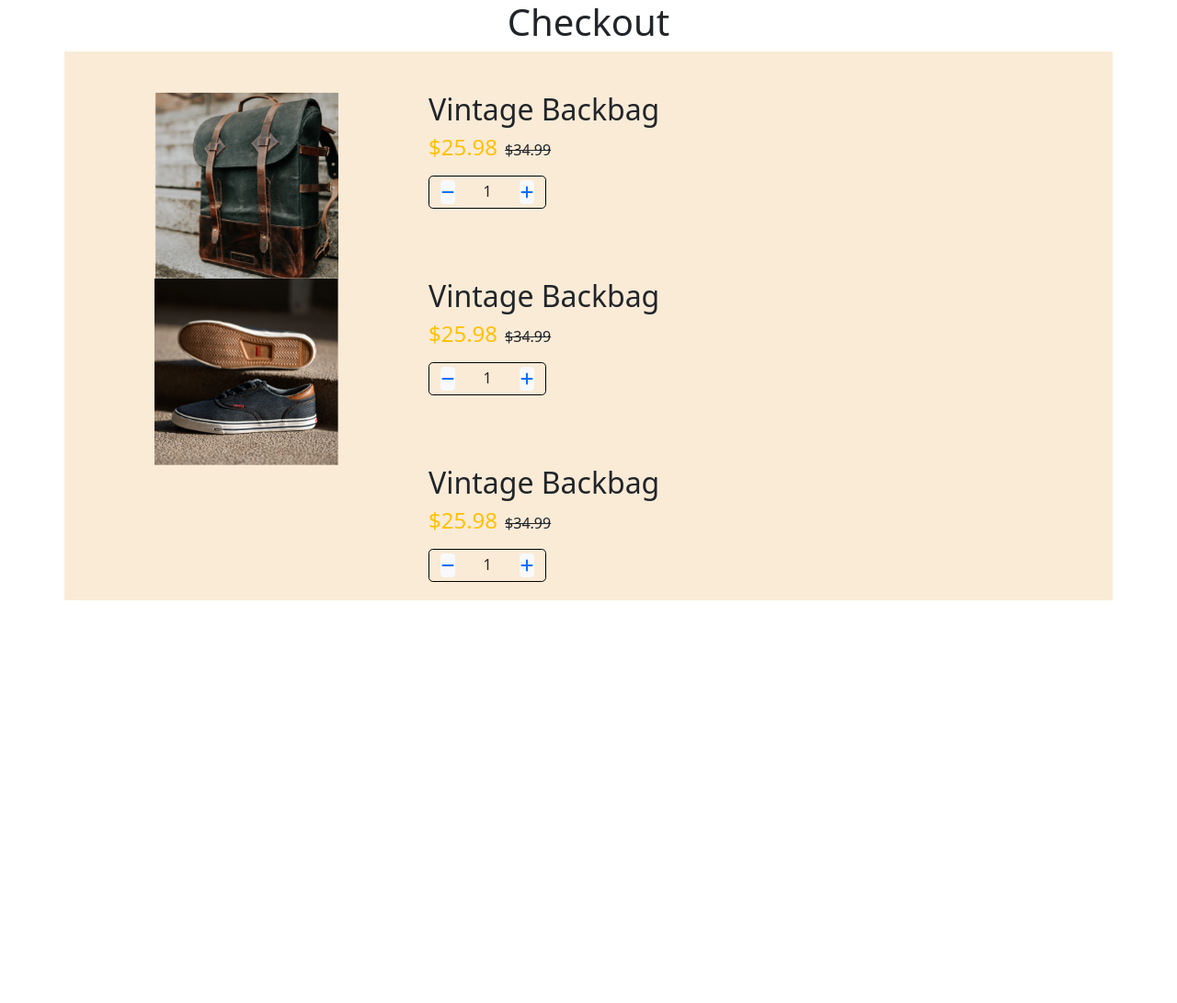
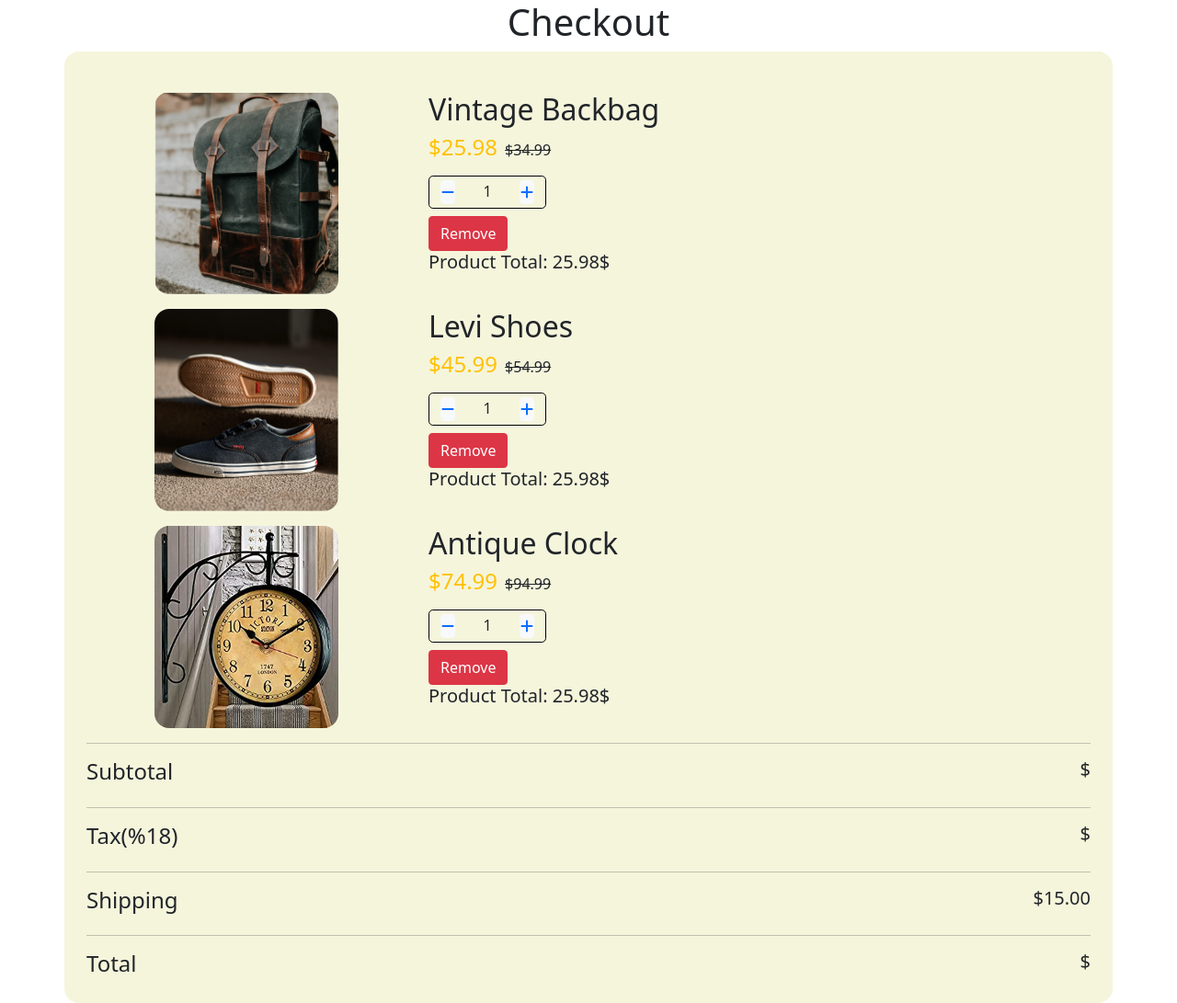
Before and after one commit to guneysrhat/Checkout-Page, a plain HTML site: page index.html in a window 1280 px wide. Shown: the whole page at 92% size. Before the commit the page ends 800 px from the top, so only its background shows below. Drawn offline with nearby package versions, Linux system fonts and the light colour scheme.

Commit message:
html_css_done

```diff
--- a/index.html
+++ b/index.html
@@ -20,9 +20,9 @@
     </headder>
     <main class="container">
         <section class="container mt-4">
-            <div class="row">
+            <div class="row mb-3">
                 <div class="col-4">
-                    <img  src="img/photo1.png" alt="" width="200px" >
+                    <img  src="img/photo1.png" alt="" width="200px" height="220px" >
                 </div>
                 <div class="col-4 text-start">
                     <h2>Vintage Backbag</h2>
@@ -32,39 +32,82 @@
                         <span id="count1">1</span>
                         <a class="border border-light bg-light me-2 rounded-2" href=""><i class="fa-solid fa-plus"></i></a>
                     </div>
-                </div>
-
-            </div>
-            <div class="row">
-                <div class="col-4">
-                    <img  src="img/photo2.png" alt="" width="200px" >
-                </div>
-                <div class="col-4 text-start">
-                    <h2>Vintage Backbag</h2>
-                    <p><span class="h4 text-warning">$25.98</span><span class="text-decoration-line-through p-2">$34.99</span></p>
-                    <div class="count p-1 rounded-3" >
-                        <a class="border border-light bg-light ms-2 rounded-2" href=""><i class="fa-solid fa-minus"></i></a>
-                        <span id="count1">1</span>
-                        <a class="border border-light bg-light me-2 rounded-2" href=""><i class="fa-solid fa-plus"></i></a>
+                    <div id="remove1" class="mt-2">
+                        <button class="btn btn-danger ">Remove</button>
+                    </div>
+                    <div id="pTotal1">
+                        <h5>Product Total: <span>25.98$</span></h5>
                     </div>
                 </div>
 
             </div>
-            <div class="row">
+            <div class="row mb-3">
                 <div class="col-4">
-                    <img  src="img/photo3.png" alt="" width="200px" >
+                    <img  src="img/photo2.png" alt="" width="200px" height="220px" >
                 </div>
                 <div class="col-4 text-start">
-                    <h2>Vintage Backbag</h2>
-                    <p><span class="h4 text-warning">$25.98</span><span class="text-decoration-line-through p-2">$34.99</span></p>
+                    <h2>Levi Shoes</h2>
+                    <p><span class="h4 text-warning">$45.99</span><span class="text-decoration-line-through p-2">$54.99</span></p>
                     <div class="count p-1 rounded-3" >
                         <a class="border border-light bg-light ms-2 rounded-2" href=""><i class="fa-solid fa-minus"></i></a>
-                        <span id="count1">1</span>
+                        <span id="count2">1</span>
                         <a class="border border-light bg-light me-2 rounded-2" href=""><i class="fa-solid fa-plus"></i></a>
+                    </div>
+                    <div id="remove2" class="mt-2">
+                        <button class="btn btn-danger ">Remove</button>
+                    </div>
+                    <div id="pTotal2">
+                        <h5>Product Total: <span>25.98$</span></h5>
                     </div>
                 </div>
 
             </div>
+            <div class="row mb-3">
+                <div class="col-4 ">
+                    <img  src="img/photo3.jpg" alt="" width="200px" height="220px">
+                </div>
+                <div class="col-4 text-start">
+                    <h2>Antique Clock</h2>
+                    <p><span class="h4 text-warning">$74.99</span><span class="text-decoration-line-through p-2">$94.99</span></p>
+                    <div class="count p-1 rounded-3" >
+                        <a class="border border-light bg-light ms-2 rounded-2" href=""><i class="fa-solid fa-minus"></i></a>
+                        <span id="count3">1</span>
+                        <a class="border border-light bg-light me-2 rounded-2" href=""><i class="fa-solid fa-plus"></i></a>
+                    </div>
+                    <div id="remove3" class="mt-2">
+                        <button class="btn btn-danger ">Remove</button>
+                    </div>
+                    <div id="pTotal3">
+                        <h5>Product Total: <span>25.98$</span></h5>
+                    </div>
+                </div>
+
+            </div>
+
+        </section>
+        <section class="">
+            <div class=" container ">
+                <hr>
+                <div class=" d-flex justify-content-between" >
+
+                    <h4>Subtotal </h4> <h5>$</h5>
+                </div>
+                <hr>
+                <div class="d-flex justify-content-between ">
+                    <h4>Tax(%18) </h4> <h5>$</h5>
+                </div>
+                <hr>
+                <div class=" d-flex  justify-content-between">
+                    <h4>Shipping </h4> <h5>$15.00</h5>
+                </div>
+                <hr>
+                <div class="d-flex  justify-content-between">
+                    <h4>Total </h4> <h5>$</h5>
+                </div>
+
+
+            </div>
+
 
         </section>
     </main>
--- a/style.css
+++ b/style.css
@@ -5,6 +5,11 @@
   width: 8rem;
 }
 main {
-  background-color: antiquewhite;
+  background-color: beige;
   padding: 20px;
+  border-radius: 1rem;
 }
+img {
+  border-radius: 1rem;
+  width: ;
+}
```
